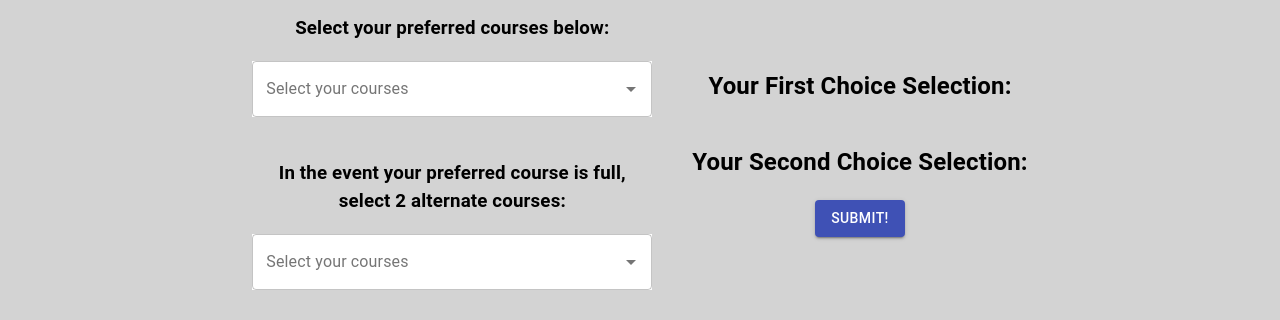
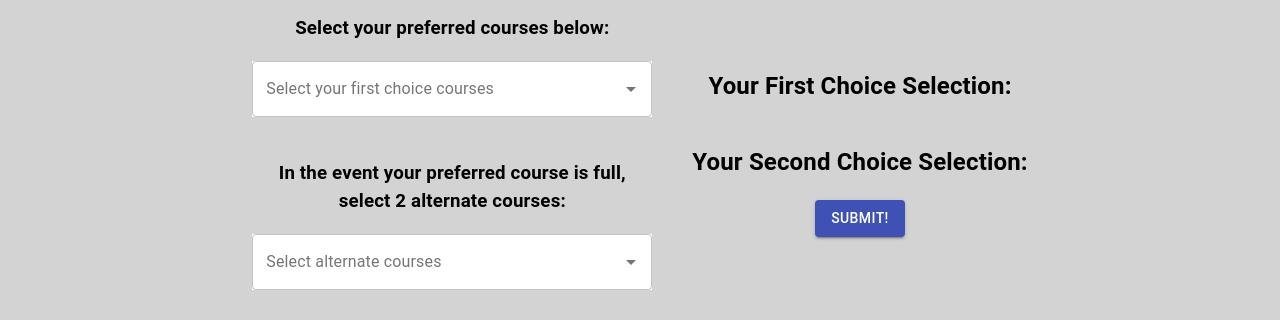
Before and after one commit to saiken86807/course-selector-app, a React (Create React App) app: page / in a window 1280 px wide. Both pictures are taken after a click on the tab "COURSE SELECTION FORM". Shown: the part 141-461 px from the top of the page. Built offline with nearby package versions, Linux system fonts and the light colour scheme.

Commit message:
Edits to label and placeholder text

```diff
--- a/src/PageLayout/CourseSelectForm.js
+++ b/src/PageLayout/CourseSelectForm.js
@@ -68,8 +68,8 @@ export class CourseSelectionForm extends Component {
 									<TextField
 										{...params}
 										variant="outlined"
-										label="Select your courses"
-										placeholder="First choice:Select 4"
+										label="Select your first choice courses"
+										placeholder="Select 4"
 										fullWidth
 
 									/>
@@ -85,7 +85,7 @@ export class CourseSelectionForm extends Component {
 									<TextField
 										{...params}
 										variant="outlined"
-										label="Select your courses"
+										label="Select alternate courses"
 										placeholder="Select 2"
 										fullWidth
 									/>
```
